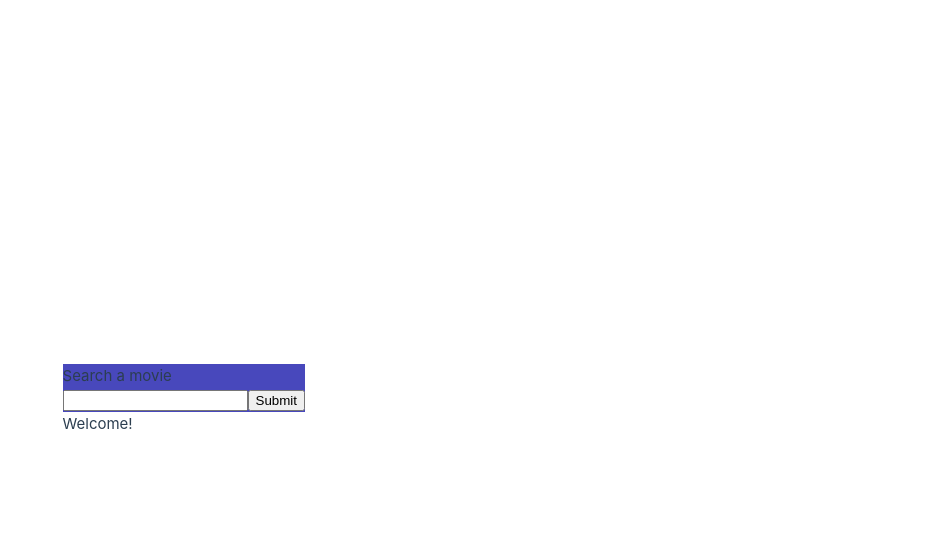
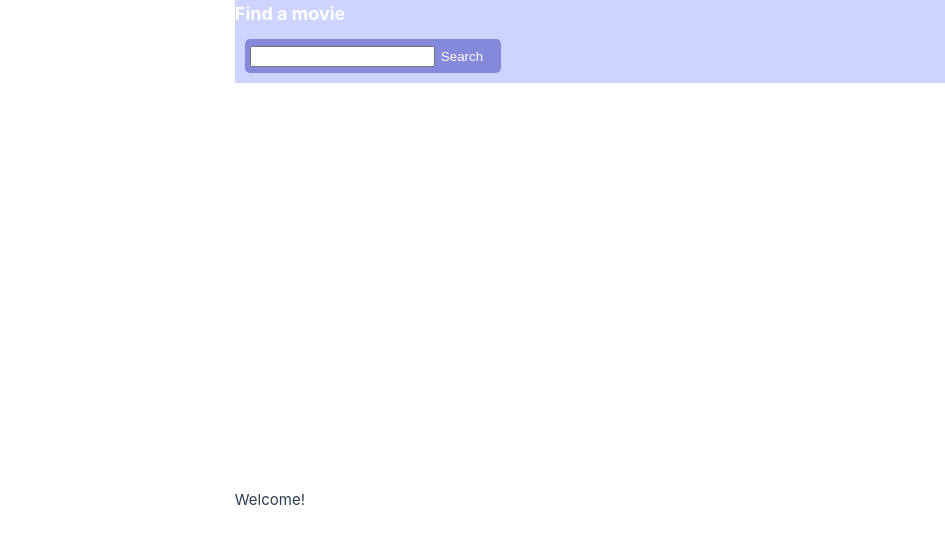
Before and after one commit to Sneak-ySnake/movieFront, a Vue app: page / in a window 1280 px wide. Shown: the top 544 px of the page, without its empty margins (335-1280 px from the left). Built offline with nearby package versions, Linux system fonts and the light colour scheme.

Commit message:
Adding first version of style for search result page and new info box component

```diff
--- a/src/App.vue
+++ b/src/App.vue
@@ -4,11 +4,21 @@ import PageHeader from './components/PageHeader.vue';
 </script>
 
 <template>
-  <header>
+  <header class="bar">
     <PageHeader />
   </header>
-  <br />
-  <RouterView />
+
+  <body class="page">
+    <RouterView />
+  </body>
 </template>
 
-<style></style>
+<style lang="less">
+.page {
+  margin-top: 100px;
+}
+
+.bar {
+  position: fixed;
+}
+</style>
--- a/src/components/searchComponents/BasicSearchBar.vue
+++ b/src/components/searchComponents/BasicSearchBar.vue
@@ -1,11 +1,13 @@
 
 <template>
-    <div class="header">
-        Search a movie <br />
-        <form :action="`/movieSearch/${searchQuery}&1`">
-            <input type="text" v-model="searchQuery" />
-            <input type="submit" />
-        </form>
+    <div class="bar">
+        <span class="title">Find a movie</span>
+        <div class="header">
+            <form :action="`/movieSearch/${searchQuery}&1`">
+                <input type="text" v-model="searchQuery" />
+                <input class="searchButton" type="submit" value="Search" />
+            </form>
+        </div>
     </div>
 </template>
 
@@ -22,6 +24,27 @@ export default {
 
 <style lang="less">
 .header {
-    background-color: rgb(72, 72, 188);
+    background-color: rgba(72, 72, 188, 0.533);
+    border-radius: 5px;
+    margin: 10px;
+    padding: 5px;
+    width: 20%;
+}
+
+.searchButton {
+    background-color: transparent;
+    color: white;
+    border: none;
+}
+
+.title {
+    color: white;
+    font-weight: bold;
+    font-size: large;
+}
+
+.bar {
+    background-color: rgb(205, 212, 255);
+    width: 100%;
 }
 </style>
--- /dev/null
+++ b/src/components/searchResultComponents/InfoBlock.vue
@@ -0,0 +1,19 @@
+<template>
+    <div class="infoBlock">
+        <span class="infoText">Results for:</span> {{ searchQuery }}
+        <span class="infoText">Total page:</span> {{ totalPage }}
+        <span class="infoText">Current page:</span> {{ currentPage }}
+        <span class="infoText">Results:</span> {{ totalResults }}
+    </div>
+</template>
+
+<script>
+export default {
+    props: {
+        searchQuery: String,
+        totalPage: String,
+        currentPage: String,
+        totalResults: String
+    }
+}
+</script>
--- a/src/views/Home.vue
+++ b/src/views/Home.vue
@@ -11,7 +11,6 @@ export default {
     return {
       searchQuery: ""
     }
-  }
+  },
 }
-
 </script>
--- a/src/views/MovieSearch.vue
+++ b/src/views/MovieSearch.vue
@@ -1,18 +1,18 @@
 <template>
-    <div>
-        Results for: {{ searchQuery }} <br />
-        Total page: {{ totalPage }} <br />
-        Current page: {{ currentPage }} <br />
-        Results: {{ totalResults }} <br />
+    <!-- <InfoBlocks :searchQuery="searchQuery" :totalPage="totalPage" :currentPage="currentPage" :totalResults="totalResults" /> -->
+    <div class="infoBlock">
+        <span class="infoText">Results for:</span> {{ searchQuery }}
+        <span class="infoText">Total page:</span> {{ totalPage }}
+        <span class="infoText">Current page:</span> {{ currentPage }}
+        <span class="infoText">Results:</span> {{ totalResults }}
     </div>
-    <br /><br />
-    <div>
+    <div class="searchResult">
         <span v-for="result in searchResult">
             Title: <a :href="`/movie/${result.id}`">{{ result.original_title }}</a> <br />
         </span>
     </div>
-    <div>
-        <span class="pagesSelection" v-for="i in  totalPage">
+    <div class="numberList">
+        <span class="pagesSelection" v-for="i in totalPage">
             <a v-if="i === currentPage" class="selectedPage" :href="`/movieSearch/${this.searchQuery}&${i}`">{{ i }}</a>
             <a v-else :href="`/movieSearch/${this.searchQuery}&${i}`">{{ i }}</a>
         </span>
@@ -20,14 +20,14 @@
 </template>
 
 <script>
-
 import axios from 'axios';
-import MovieDBConstants from '../constants/MovieDBConstants.js'
+import MovieDBConstants from '../constants/MovieDBConstants.js';
+import InfoBlocks from '../components/searchResultComponents/InfoBlock.vue';
 
 export default {
     props: {
         searchQuery: String,
-        pageNumber: Number
+        pageNumber: String
     },
     data() {
         return {
@@ -56,13 +56,35 @@ export default {
 </script>
 
 <style lang="less">
+.numberList {
+    margin: 25px;
+}
+
 .selectedPage {
+    padding: 2px;
+    margin: 1px;
     font-weight: bold;
     background-color: lightgray;
-    border-radius: 25%;
+    border-radius: 5px;
 }
 
 .pagesSelection {
     margin: 2px;
 }
+
+.infoText {
+    font-weight: bold;
+    color: white;
+    margin-left: 5px;
+    margin-right: 5px;
+}
+
+.infoBlock {
+    margin: 5px;
+    width: 200px;
+}
+
+.searchResult {
+    width: 800px;
+}
 </style>
```
Also changed, not shown: src/components/PageHeader.vue (line endings or trailing spaces).
